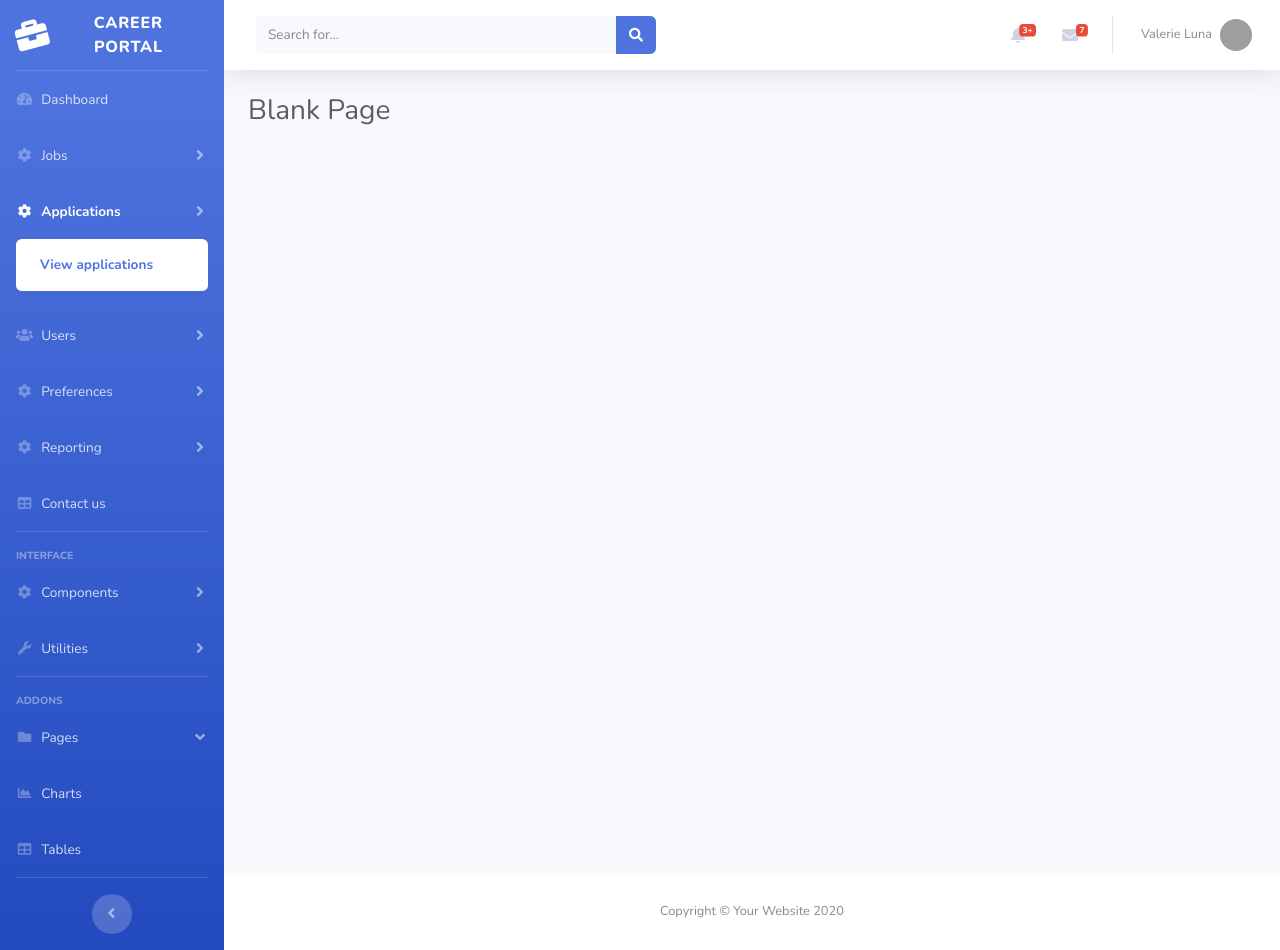
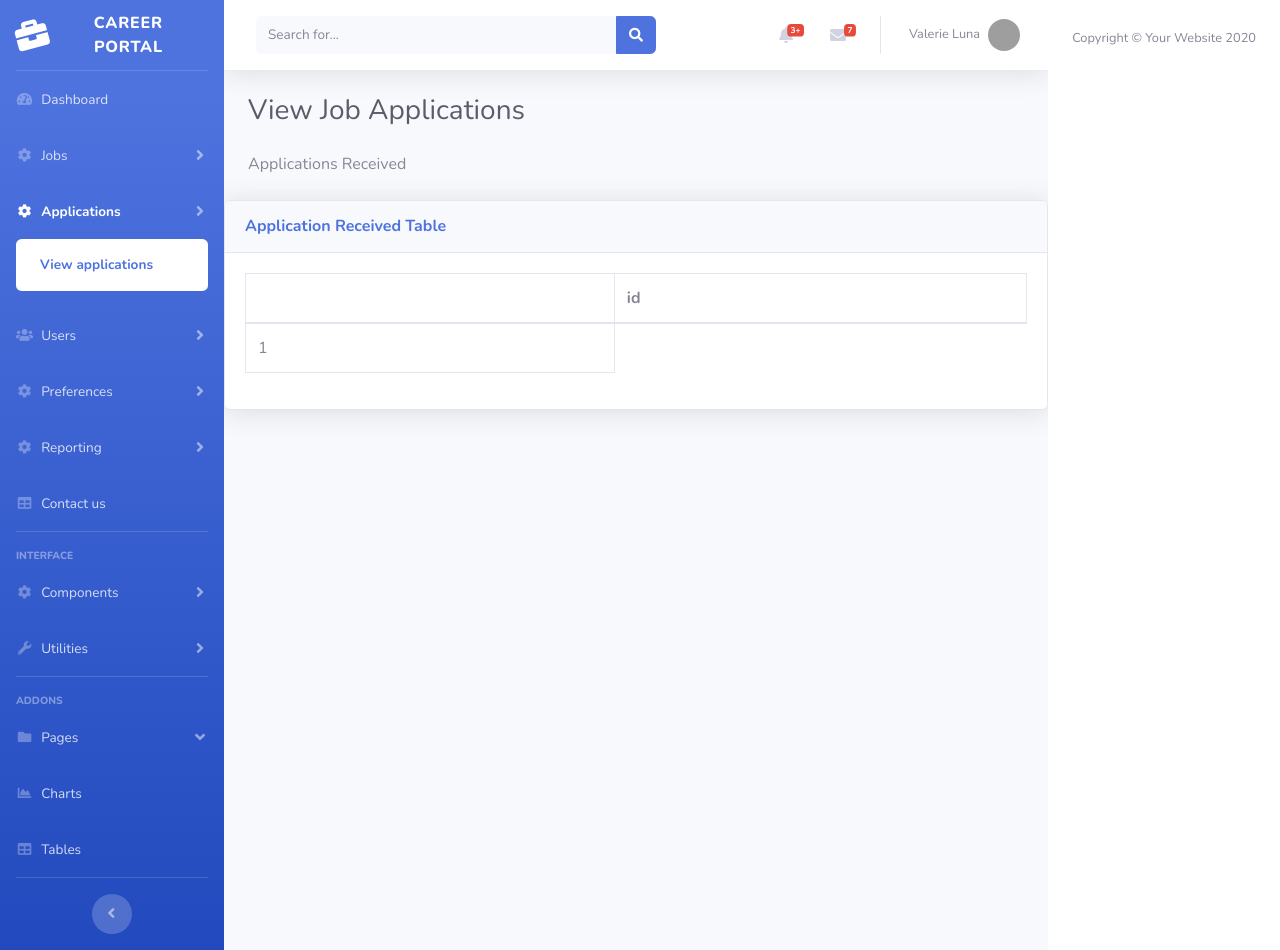
Before and after one commit to DucNgn/Web-Career-Portal, a Flask app: page /viewApplications in a window 1280 px wide. Run offline with Flask 2, Linux system fonts and the light colour scheme; the visitor is signed in with stand-in values (Sample User, id 1); tables that the repository leaves empty or names only in its code hold one stand-in row (values such as "Sample post"); one stand-in notice (Sample message) is shown; some libraries are stand-ins or nearby versions; grey boxes are pictures that could not be loaded.

Commit message:
Mistakenly changed code on Master. Bringing it to view applications. Dumb

```diff
--- a/app.py
+++ b/app.py
@@ -22,6 +22,11 @@ def viewUsers():
 def viewJobs():
     field_names, results = dbfunctions.getJobs()
     return render_template('viewJobs.html', jobs = results, jobsHeaders = field_names)
+
+@app.route('/viewApplications')
+def viewApplications():
+    field_names, results = dbfunctions.getApplications()
+    return render_template('viewApplications.html', apps = results, appsHeaders = field_names)
 
 @app.route('/postJobs', methods=['POST'])
 def postJob():
--- a/dbfunctions.py
+++ b/dbfunctions.py
@@ -44,6 +44,7 @@ print("Connected to database")
 
 # db.close()
 
+
 def getUsers():
     sql = "SELECT * FROM user ;"
 
@@ -55,6 +56,27 @@ def getUsers():
         results = cursor.fetchall()
         # for item in results:
         #     print(item)
+    except:
+        print("Error: unable to fetch data")
+
+    # Table headers
+    field_names = [i[0] for i in cursor.description]
+
+    return field_names, results
+
+def getApplications():
+    sql = "SELECT * FROM applyTo;"
+
+    results = []
+    try:
+        # Execute the SQL command
+        cursor.execute(sql)
+        # Fetch all the rows in a list of lists.
+        results = cursor.fetchall()
+        # for item in results:
+        #     print(item)
+        if (results[0] == None):
+            print ("null")
     except:
         print("Error: unable to fetch data")
 
--- a/templates/viewApplications.html
+++ b/templates/viewApplications.html
@@ -1,16 +1,78 @@
 {% extends "base.html" %} {% block title %}Sample{% endblock %}
 {% block content %}
+
+        {% with messages = get_flashed_messages() %} {% if messages %}
+        <div class="container">
+          <div class="alert alert-success" id="success-alert">
+            <button type="button" class="close" data-dismiss="alert">x</button>
+            <strong>Success! </strong>
+            {% for message in messages %}
+              {{ message }}
+            {% endfor %}
+          </div>
+        </div>
+        {% endif %} {% endwith %}
+
 
         <!-- Begin Page Content -->
         <div class="container-fluid">
 
           <!-- Page Heading -->
-          <h1 class="h3 mb-4 text-gray-800">Blank Page</h1>
+          <h1 class="h3 mb-4 text-gray-800">View Job Applications</h1>
+          <p class="mb-4">Applications Received</p>
 
         </div>
+
+          <!-- DataTales Example -->
+          <div class="card shadow mb-4">
+            <div class="card-header py-3">
+              <h6 class="m-0 font-weight-bold text-primary">Application Received Table</h6>
+            </div>
+            <div class="card-body">
+              <div class="table-responsive">
+                <table class="table table-bordered" id="dataTable" width="100%" cellspacing="0">
+                  <thead>
+                    <tr>
+                      <th></th>
+                      {% for h in appsHeaders %}
+                      <th>{{ h }}</th>
+                      {% endfor %}
+                    </tr>
+                  </thead>
+                  <tbody>
+                    {% for row in apps %}
+                    <tr>
+                      {% for d in row %}
+	                      <td>{{ d }}</td>
+	                  {% endfor %}
+                    </tr>
+                    {% endfor %}
+                  </tbody>
+                </table>
+              </div>
+            </div>
+          </div>
+
+        </div>
+
         <!-- /.container-fluid -->
 
       </div>
       <!-- End of Main Content -->
 
 {% endblock %}
+
+{% block js %}
+    {{ super() }}
+    <!-- Page level plugins -->
+    <script src="{{ url_for('static', filename='vendor/datatables/jquery.dataTables.min.js')}}"></script>
+    <script src="{{ url_for('static', filename='vendor/datatables/dataTables.bootstrap4.min.js')}}"></script>
+
+    <!-- Page level custom scripts -->
+    <script src="{{ url_for('static', filename='js/demo/datatables-demo.js')}}"></script>
+    <script>
+      $("#success-alert").fadeTo(2000, 500).slideUp(500, function(){
+          $("#success-alert").slideUp(500);
+      });
+    </script>
+{% endblock %}
```
